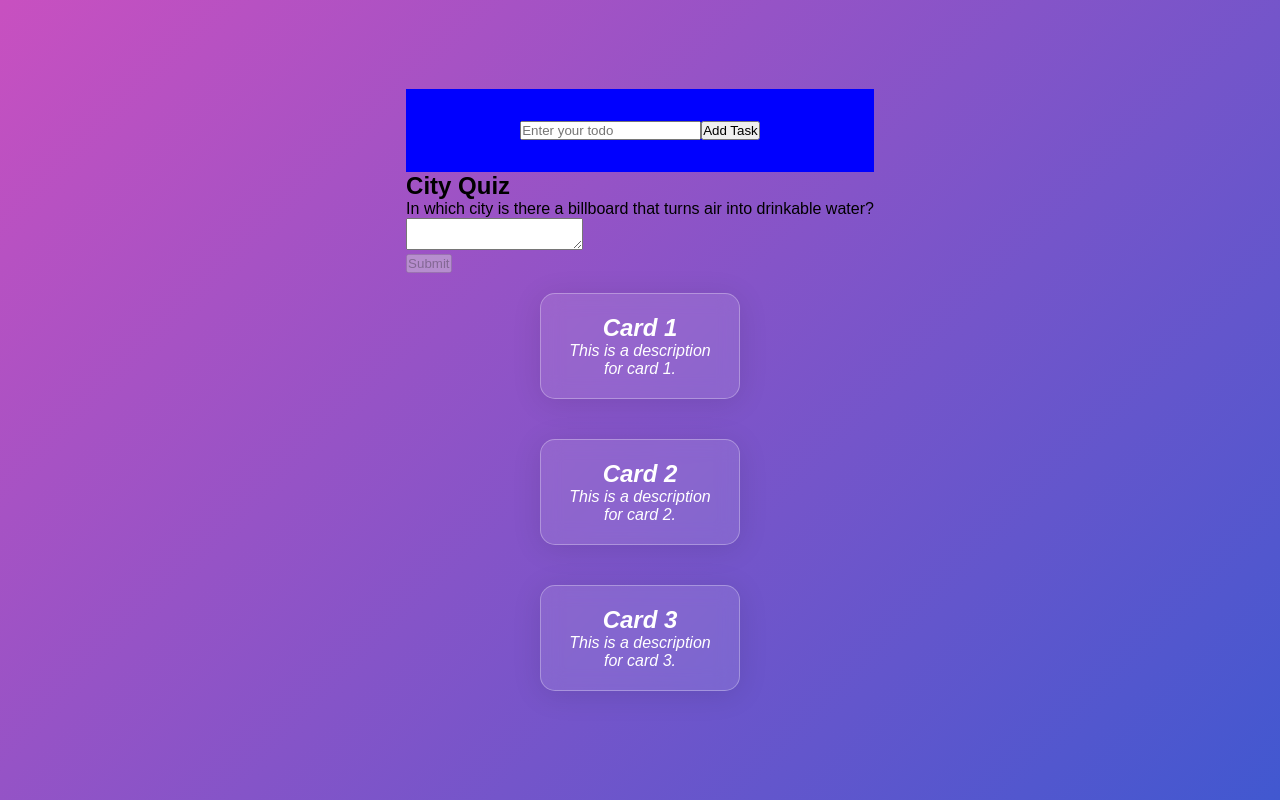
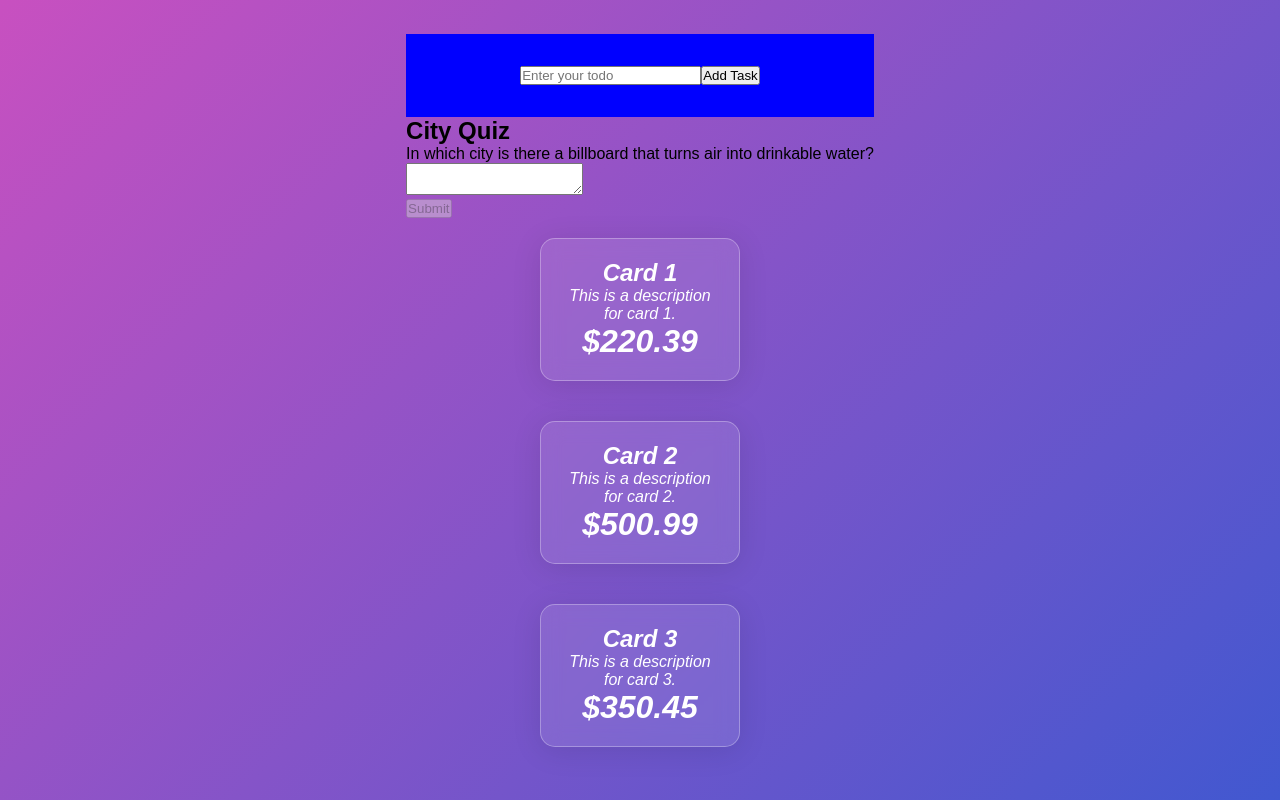
Before and after one commit to nimely111/React-Coding-snippet, a React (Vite) app: page / in a window 1280 px wide. Built offline with nearby package versions, Linux system fonts and the light colour scheme.

Commit message:
destructure the price and add it to the ui

```diff
--- a/Glassmorphism/Cards.jsx
+++ b/Glassmorphism/Cards.jsx
@@ -1,7 +1,7 @@
 import "./Cards.css";
 import React from 'react';
 
-function Cards({title, description}) {
+function Cards({title, description, price}) {
   return (
     <div className="card-container">
       <div className="card">
@@ -15,6 +15,11 @@ function Cards({title, description}) {
           {description}
           </i>
         </p>
+        <h1>
+          <i>
+            ${price}
+          </i>
+          </h1>
       </div>
     </div>
   );
```
